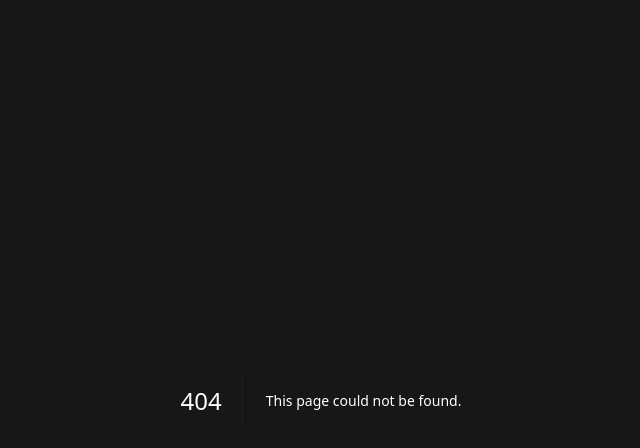
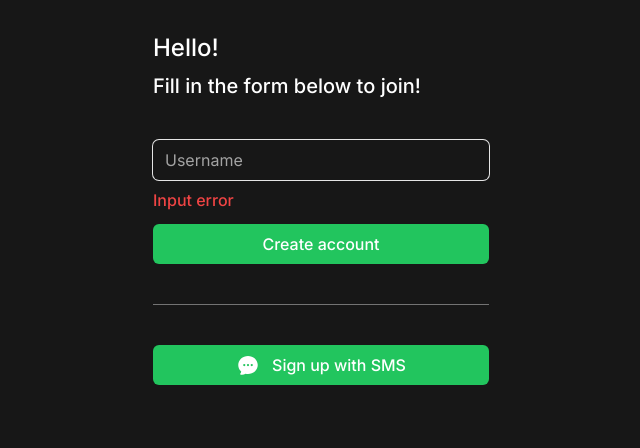
Before and after one commit to BORB-CHOI/carrot-market--study, a Next.js app: page /create-account in a window 1280 px wide. Before the commit this address had no page. Shown: the top 448 px of the page, without its empty margins (319-959 px from the left). Built offline with nearby package versions, Linux system fonts and the light colour scheme.

Commit message:
Create Account Screen

```diff
--- /dev/null
+++ b/app/create-account/page.tsx
@@ -0,0 +1,32 @@
+import { ChatBubbleOvalLeftEllipsisIcon } from "@heroicons/react/24/solid";
+import Link from "next/link";
+
+export default function CreateAccount() {
+  return (
+    <div className="flex flex-col gap-10 py-8 px-6">
+      <div className="flex flex-col gap-2 *:font-medium">
+        <h1 className="text-2xl">Hello!</h1>
+        <h2 className="text-xl">Fill in the form below to join!</h2>
+      </div>
+      <form className="flex flex-col gap-3">
+        <div className="flex flex-col gap-2">
+          <input
+            className="bg-transparent rounded-md w-full h-10 focus:outline-none ring-1 focus:ring-2 ring-neutral-200 focus:ring-green-500 focus:ring-opacity-50 border-none placeholder:text-neutral-400"
+            type="text"
+            placeholder="Username"
+            required
+          />
+          <span className="text-red-500 font-medium">Input error</span>
+        </div>
+        <button className="parimary-btn h-10">Create account</button>
+      </form>
+      <div className="w-full h-px bg-neutral-500"/>
+      <div>
+        <Link href="/sms" className="parimary-btn h-10 flex items-center justify-center gap-3">
+          <span><ChatBubbleOvalLeftEllipsisIcon className="h-6 w-6"/></span>
+          <span>Sign up with SMS</span>
+        </Link>
+      </div>
+    </div>
+  );
+}
```
